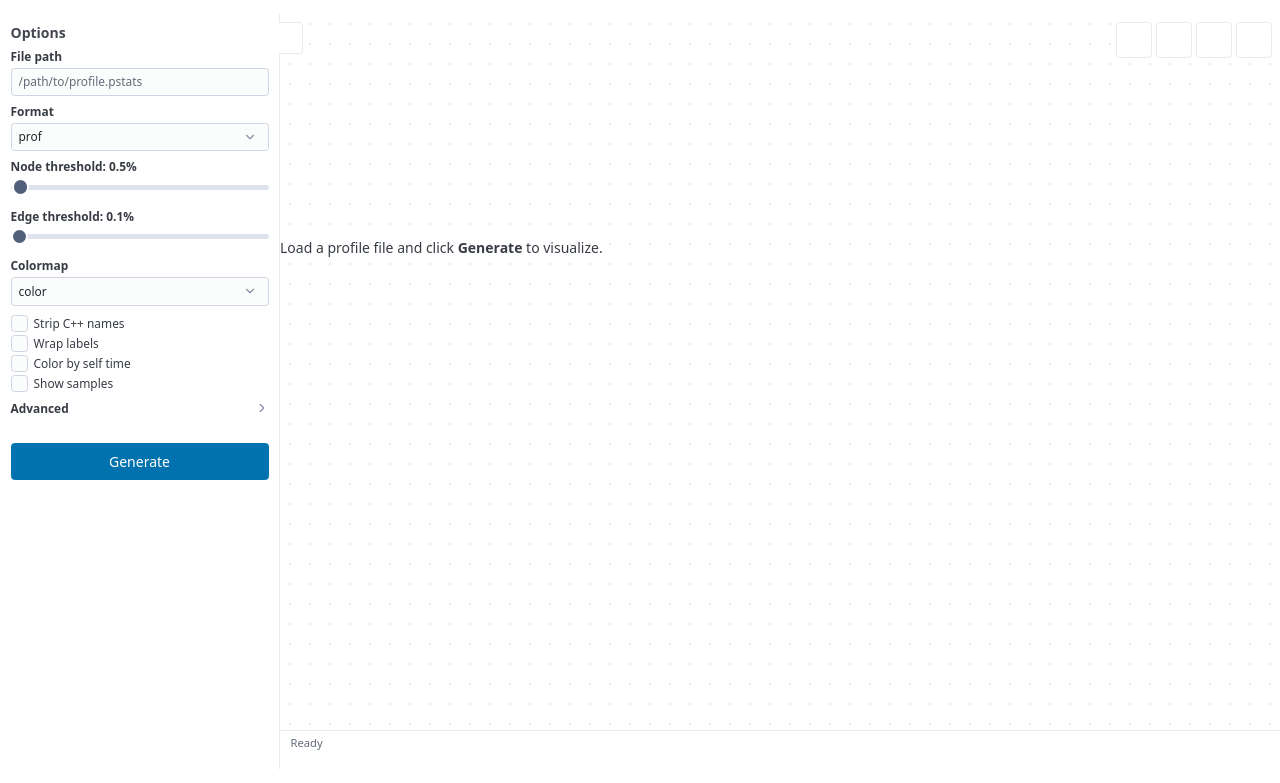
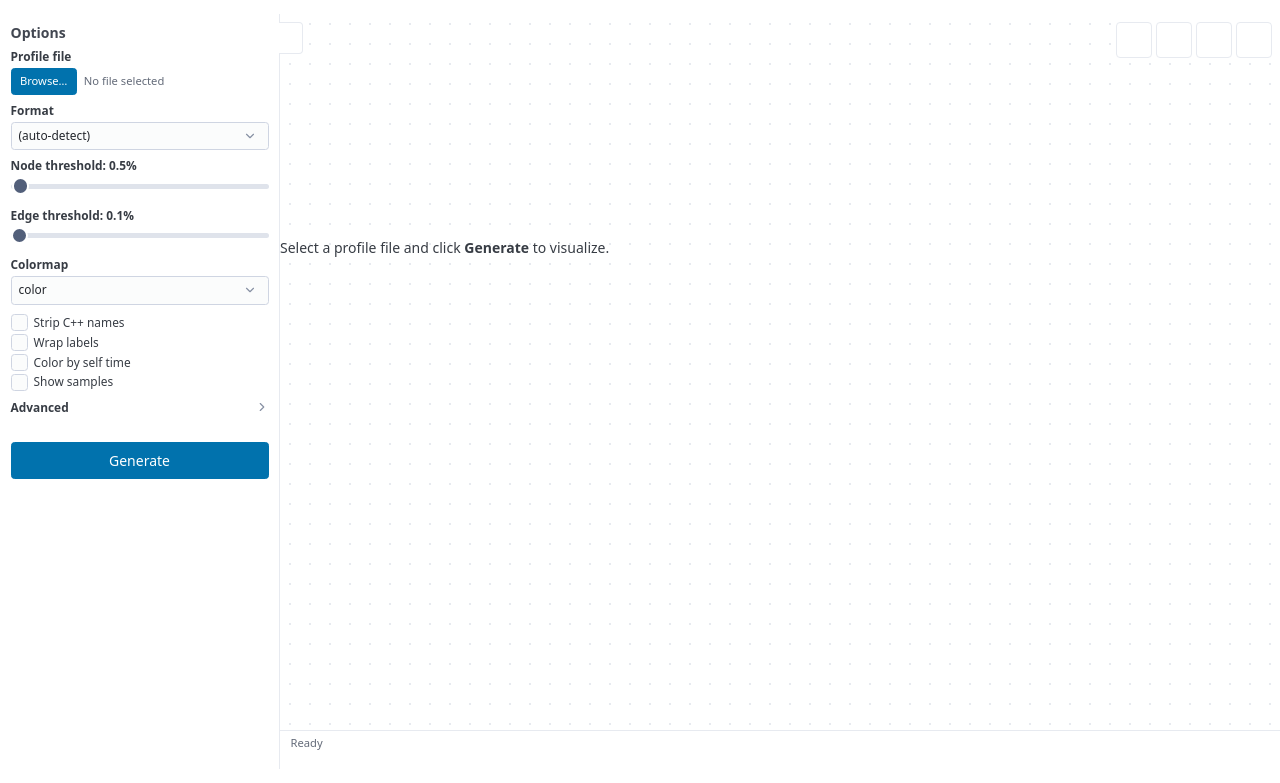
Before and after one commit to eliasdorneles/profinspect, a Flask app: page / in a window 1280 px wide. Shown: the part 61-844 px from the top of the page. Run offline with Flask 3, Linux system fonts and the light colour scheme; some libraries are stand-ins or nearby versions.

Commit message:
UX improvements: let user select files + auto-detect format + fix selection inside SVG

```diff
--- a/profecy/app.py
+++ b/profecy/app.py
@@ -1,11 +1,13 @@
 """Flask application factory and routes."""
 
 import logging
+import os
+import tempfile
 
 from flask import Flask, jsonify, render_template, request
 
 from .config import get_defaults, load_settings, save_settings
-from .converter import generate_svg
+from .converter import generate_svg, infer_format
 
 logger = logging.getLogger(__name__)
 
@@ -37,6 +39,10 @@ def create_app(initial_file: str | None = None) -> Flask:
         format="%(asctime)s [%(levelname)s] %(name)s: %(message)s",
     )
 
+    @app.template_filter("basename")
+    def basename_filter(path):
+        return os.path.basename(path) if path else ""
+
     @app.route("/")
     def index():
         defaults = get_defaults()
@@ -50,19 +56,45 @@ def create_app(initial_file: str | None = None) -> Flask:
 
     @app.route("/generate", methods=["POST"])
     def generate():
-        data = request.get_json()
-        if not data or not data.get("file_path"):
-            return jsonify({"svg": "", "error": "No file path provided."}), 400
+        # Support both FormData (file upload) and JSON (file_path)
+        uploaded_file = request.files.get("file")
+        file_path = request.form.get("file_path", "") if uploaded_file or request.form else (request.get_json() or {}).get("file_path", "")
+
+        if not uploaded_file and not file_path:
+            return jsonify({"svg": "", "error": "No file provided."}), 400
+
+        # Read options from form fields or JSON
+        if request.form:
+            data = request.form
+        else:
+            data = request.get_json() or {}
+
+        def _bool(val):
+            if isinstance(val, bool):
+                return val
+            return val in ("true", "True", "1", "on")
+
+        filename = uploaded_file.filename if uploaded_file else os.path.basename(file_path)
+        fmt = data.get("format", "auto")
+        if fmt == "auto":
+            inferred = infer_format(filename)
+            if inferred:
+                fmt = inferred
+                logger.info("Auto-detected format '%s' for %s", fmt, filename)
+            else:
+                settings = load_settings()
+                fmt = settings["defaults"].get("format", "prof")
+                logger.info("Could not infer format for %s, falling back to '%s'", filename, fmt)
 
         options = {
-            "format": data.get("format", "prof"),
-            "node_threshold": data.get("node_threshold", 0.5),
-            "edge_threshold": data.get("edge_threshold", 0.1),
+            "format": fmt,
+            "node_threshold": float(data.get("node_threshold", 0.5)),
+            "edge_threshold": float(data.get("edge_threshold", 0.1)),
             "colormap": data.get("colormap", "color"),
-            "strip": data.get("strip", False),
-            "wrap": data.get("wrap", False),
-            "color_nodes_by_selftime": data.get("color_nodes_by_selftime", False),
-            "show_samples": data.get("show_samples", False),
+            "strip": _bool(data.get("strip", False)),
+            "wrap": _bool(data.get("wrap", False)),
+            "color_nodes_by_selftime": _bool(data.get("color_nodes_by_selftime", False)),
+            "show_samples": _bool(data.get("show_samples", False)),
             "root": data.get("root", ""),
             "leaf": data.get("leaf", ""),
             "depth": data.get("depth", ""),
@@ -71,13 +103,29 @@ def create_app(initial_file: str | None = None) -> Flask:
         }
 
         settings = load_settings()
-        svg, error = generate_svg(data["file_path"], options, settings)
+        tmp_path = None
+        try:
+            if uploaded_file:
+                # Save uploaded file to a temp location
+                suffix = os.path.splitext(filename)[1] or ""
+                fd, tmp_path = tempfile.mkstemp(suffix=suffix, prefix="profecy_")
+                os.close(fd)
+                uploaded_file.save(tmp_path)
+                target_path = tmp_path
+                logger.info("Saved uploaded file %s to %s", filename, tmp_path)
+            else:
+                target_path = file_path
+
+            svg, error = generate_svg(target_path, options, settings)
+        finally:
+            if tmp_path and os.path.exists(tmp_path):
+                os.unlink(tmp_path)
 
         if error:
-            logger.error("Generate failed for %s: %s", data["file_path"], error)
+            logger.error("Generate failed for %s: %s", filename, error)
             return jsonify({"svg": "", "error": error}), 422
 
-        logger.info("Generated SVG for %s", data["file_path"])
+        logger.info("Generated SVG for %s", filename)
         return jsonify({"svg": svg, "error": ""})
 
     @app.route("/settings")
--- a/profecy/static/css/style.css
+++ b/profecy/static/css/style.css
@@ -162,6 +162,31 @@ main {
     margin-bottom: 0.25rem;
 }
 
+/* File picker */
+.file-picker {
+    display: flex;
+    align-items: center;
+    gap: 0.5rem;
+    margin-bottom: 0.25rem;
+}
+
+.file-browse-btn {
+    padding: 0.3rem 0.6rem;
+    font-size: 0.8rem;
+    cursor: pointer;
+    white-space: nowrap;
+    margin: 0;
+}
+
+.file-name {
+    font-size: 0.8rem;
+    color: var(--pico-muted-color);
+    overflow: hidden;
+    text-overflow: ellipsis;
+    white-space: nowrap;
+    min-width: 0;
+}
+
 .generate-btn {
     width: 100%;
     margin-top: 0.75rem;
@@ -226,6 +251,13 @@ main {
 
 .svg-wrapper svg {
     display: block;
+}
+
+/* Allow text selection inside SVG graph nodes */
+.svg-wrapper svg text {
+    cursor: text;
+    -webkit-user-select: text;
+    user-select: text;
 }
 
 .placeholder {
--- a/profecy/static/js/app.js
+++ b/profecy/static/js/app.js
@@ -13,20 +13,81 @@
     const edgeThreshold = document.getElementById("edge_threshold");
     const nodeThresholdVal = document.getElementById("node_threshold_val");
     const edgeThresholdVal = document.getElementById("edge_threshold_val");
+    const fileInput = document.getElementById("file_input");
+    const fileBrowseBtn = document.getElementById("file-browse-btn");
+    const fileNameSpan = document.getElementById("file-name");
+    const filePathInput = document.getElementById("file_path");
+    const formatSelect = document.getElementById("format");
+
+    // The File object selected by the user (null when using CLI-provided path)
+    var selectedFile = null;
+
+    // --- Format inference ---
+    var FORMAT_EXTENSIONS = {
+        ".pstats": "pstats",
+        ".prof": "prof",
+        ".hprof": "hprof",
+        ".json": "json",
+        ".collapse": "collapse",
+        ".dtrace": "dtrace",
+        ".perf": "perf",
+        ".callgrind": "callgrind",
+    };
+
+    var FORMAT_PREFIXES = {
+        "callgrind.out": "callgrind",
+    };
+
+    function inferFormat(filename) {
+        var name = filename.toLowerCase();
+        var keys, i;
+        keys = Object.keys(FORMAT_PREFIXES);
+        for (i = 0; i < keys.length; i++) {
+            if (name.startsWith(keys[i])) return FORMAT_PREFIXES[keys[i]];
+        }
+        keys = Object.keys(FORMAT_EXTENSIONS);
+        for (i = 0; i < keys.length; i++) {
+            if (name.endsWith(keys[i])) return FORMAT_EXTENSIONS[keys[i]];
+        }
+        return null;
+    }
+
+    // --- File picker ---
+    fileBrowseBtn.addEventListener("click", function () {
+        fileInput.click();
+    });
+
+    fileInput.addEventListener("change", function () {
+        if (fileInput.files.length > 0) {
+            selectedFile = fileInput.files[0];
+            fileNameSpan.textContent = selectedFile.name;
+            fileNameSpan.title = selectedFile.name;
+            // Clear any CLI-provided path since user chose a new file
+            filePathInput.value = "";
+
+            // Auto-detect format if dropdown is on auto
+            if (formatSelect.value === "auto") {
+                var inferred = inferFormat(selectedFile.name);
+                if (inferred) {
+                    setStatus("Detected format: " + inferred, "success");
+                }
+            }
+        }
+    });
 
     // --- Pan/Zoom state ---
-    let scale = 1;
-    let translateX = 0;
-    let translateY = 0;
-    let isPanning = false;
-    let panStartX = 0;
-    let panStartY = 0;
-    let panStartTranslateX = 0;
-    let panStartTranslateY = 0;
+    var scale = 1;
+    var translateX = 0;
+    var translateY = 0;
+    var isPanning = false;
+    var panStartX = 0;
+    var panStartY = 0;
+    var panStartTranslateX = 0;
+    var panStartTranslateY = 0;
 
-    const MIN_SCALE = 0.05;
-    const MAX_SCALE = 10;
-    const ZOOM_FACTOR = 1.15;
+    var MIN_SCALE = 0.05;
+    var MAX_SCALE = 10;
+    var ZOOM_FACTOR = 1.15;
 
     function applyTransform() {
         svgWrapper.style.transform =
@@ -35,12 +96,12 @@
 
     // --- Zoom controls ---
     document.getElementById("zoom-in").addEventListener("click", function () {
-        const rect = svgContainer.getBoundingClientRect();
+        var rect = svgContainer.getBoundingClientRect();
         zoomAtPoint(rect.width / 2, rect.height / 2, ZOOM_FACTOR);
     });
 
     document.getElementById("zoom-out").addEventListener("click", function () {
-        const rect = svgContainer.getBoundingClientRect();
+        var rect = svgContainer.getBoundingClientRect();
         zoomAtPoint(rect.width / 2, rect.height / 2, 1 / ZOOM_FACTOR);
     });
 
@@ -73,7 +134,7 @@
         if (svgWidth === 0 || svgHeight === 0) return;
         var scaleX = containerRect.width / svgWidth;
         var scaleY = containerRect.height / svgHeight;
-        scale = Math.min(scaleX, scaleY) * 0.95; // 5% margin
+        scale = Math.min(scaleX, scaleY) * 0.95;
         translateX = (containerRect.width - svgWidth * scale) / 2;
         translateY = (containerRect.height - svgHeight * scale) / 2;
         applyTransform();
@@ -90,8 +151,20 @@
     }, { passive: false });
 
     // --- Pan (pointer events) ---
+    // Allow text selection on SVG text elements; pan on everything else.
+    function isTextTarget(el) {
+        while (el && el !== svgContainer) {
+            var tag = el.tagName;
+            if (tag === "text" || tag === "tspan") return true;
+            el = el.parentElement;
+        }
+        return false;
+    }
+
     svgContainer.addEventListener("pointerdown", function (e) {
         if (e.button !== 0) return;
+        // Don't pan when clicking on SVG text — let the browser handle selection
+        if (isTextTarget(e.target)) return;
         isPanning = true;
         panStartX = e.clientX;
         panStartY = e.clientY;
@@ -108,7 +181,7 @@
         applyTransform();
     });
 
-    svgContainer.addEventListener("pointerup", function (e) {
+    svgContainer.addEventListener("pointerup", function () {
         isPanning = false;
         svgContainer.classList.remove("grabbing");
     });
@@ -140,29 +213,39 @@
     }
 
     // --- Generate ---
-    function gatherOptions() {
-        return {
-            file_path: document.getElementById("file_path").value.trim(),
-            format: document.getElementById("format").value,
-            node_threshold: parseFloat(nodeThreshold.value),
-            edge_threshold: parseFloat(edgeThreshold.value),
-            colormap: document.getElementById("colormap").value,
-            strip: document.getElementById("strip").checked,
-            wrap: document.getElementById("wrap").checked,
-            color_nodes_by_selftime: document.getElementById("color_nodes_by_selftime").checked,
-            show_samples: document.getElementById("show_samples").checked,
-            root: document.getElementById("root").value.trim(),
-            leaf: document.getElementById("leaf").value.trim(),
-            depth: document.getElementById("depth").value.trim(),
-            skew: document.getElementById("skew").value.trim(),
-            path: document.getElementById("path_filter").value.trim(),
-        };
+    function hasFile() {
+        return selectedFile || filePathInput.value.trim();
+    }
+
+    function buildFormData() {
+        var fd = new FormData();
+
+        if (selectedFile) {
+            fd.append("file", selectedFile);
+        } else {
+            fd.append("file_path", filePathInput.value.trim());
+        }
+
+        fd.append("format", formatSelect.value);
+        fd.append("node_threshold", nodeThreshold.value);
+        fd.append("edge_threshold", edgeThreshold.value);
+        fd.append("colormap", document.getElementById("colormap").value);
+        fd.append("strip", document.getElementById("strip").checked);
+        fd.append("wrap", document.getElementById("wrap").checked);
+        fd.append("color_nodes_by_selftime", document.getElementById("color_nodes_by_selftime").checked);
+        fd.append("show_samples", document.getElementById("show_samples").checked);
+        fd.append("root", document.getElementById("root").value.trim());
+        fd.append("leaf", document.getElementById("leaf").value.trim());
+        fd.append("depth", document.getElementById("depth").value.trim());
+        fd.append("skew", document.getElementById("skew").value.trim());
+        fd.append("path", document.getElementById("path_filter").value.trim());
+
+        return fd;
     }
 
     async function doGenerate() {
-        var opts = gatherOptions();
-        if (!opts.file_path) {
-            setStatus("Please enter a file path.", "error");
+        if (!hasFile()) {
+            setStatus("Please select a profile file.", "error");
             return;
         }
 
@@ -173,8 +256,7 @@
         try {
             var resp = await fetch("/generate", {
                 method: "POST",
-                headers: { "Content-Type": "application/json" },
-                body: JSON.stringify(opts),
+                body: buildFormData(),
             });
 
             if (!resp.ok) {
@@ -211,7 +293,6 @@
             }
             var svg = doc.documentElement;
             if (svg && svg.nodeName === "svg") {
-                // Adopt the SVG node into this document so it can be appended
                 svg = document.adoptNode(svg);
                 svgWrapper.appendChild(svg);
                 // Reset transform and fit
@@ -219,7 +300,6 @@
                 translateX = 0;
                 translateY = 0;
                 applyTransform();
-                // Give the browser a tick to layout, then fit
                 requestAnimationFrame(function () {
                     fitToView();
                 });
@@ -237,14 +317,14 @@
 
     generateBtn.addEventListener("click", doGenerate);
 
-    // --- Keyboard shortcut: Enter to generate ---
+    // --- Keyboard shortcut: Ctrl+Enter to generate ---
     document.addEventListener("keydown", function (e) {
         if (e.key === "Enter" && e.ctrlKey) {
             doGenerate();
         }
     });
 
-    // --- Auto-generate if initial file provided ---
+    // --- Auto-generate if initial file provided via CLI ---
     if (window.PROFECY_INITIAL_FILE) {
         doGenerate();
     }
--- a/profecy/templates/index.html
+++ b/profecy/templates/index.html
@@ -8,13 +8,19 @@
         <div class="sidebar-content">
             <h3>Options</h3>
 
-            <label for="file_path">File path</label>
-            <input type="text" id="file_path" name="file_path" value="{{ initial_file }}" placeholder="/path/to/profile.pstats">
+            <label>Profile file</label>
+            <div class="file-picker">
+                <button type="button" id="file-browse-btn" class="file-browse-btn">Browse&hellip;</button>
+                <span class="file-name" id="file-name">{% if initial_file %}{{ initial_file | basename }}{% else %}No file selected{% endif %}</span>
+                <input type="file" id="file_input" hidden>
+                <input type="hidden" id="file_path" value="{{ initial_file }}">
+            </div>
 
             <label for="format">Format</label>
             <select id="format" name="format">
+                <option value="auto" selected>(auto-detect)</option>
                 {% for fmt in formats %}
-                <option value="{{ fmt }}" {% if fmt == defaults.format %}selected{% endif %}>{{ fmt }}</option>
+                <option value="{{ fmt }}">{{ fmt }}</option>
                 {% endfor %}
             </select>
 
@@ -70,7 +76,7 @@
         <div class="svg-container" id="svg-container">
             <div class="svg-wrapper" id="svg-wrapper">
                 <div class="placeholder" id="placeholder">
-                    <p>Load a profile file and click <strong>Generate</strong> to visualize.</p>
+                    <p>Select a profile file and click <strong>Generate</strong> to visualize.</p>
                 </div>
             </div>
         </div>
```
Also changed, not shown: profecy/converter.py (+30 -0 lines), README.md.
